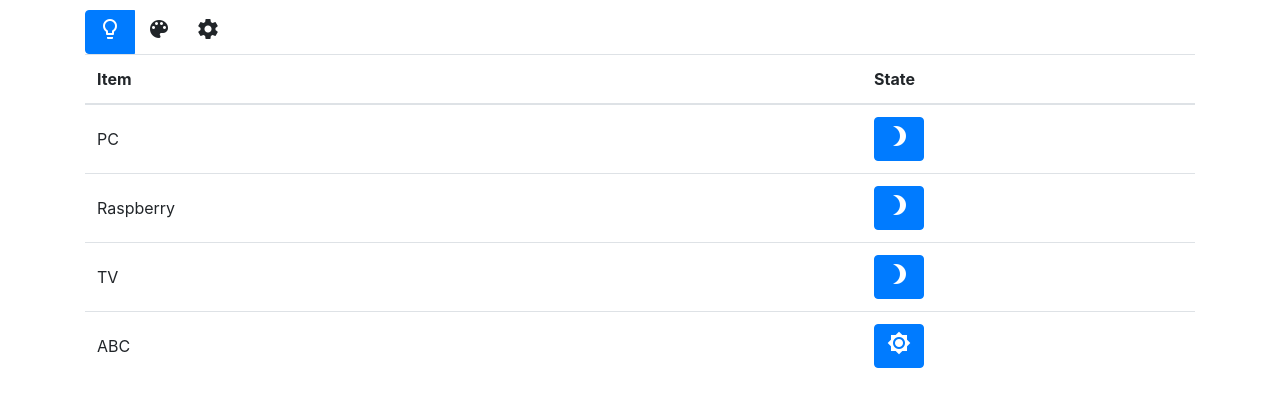
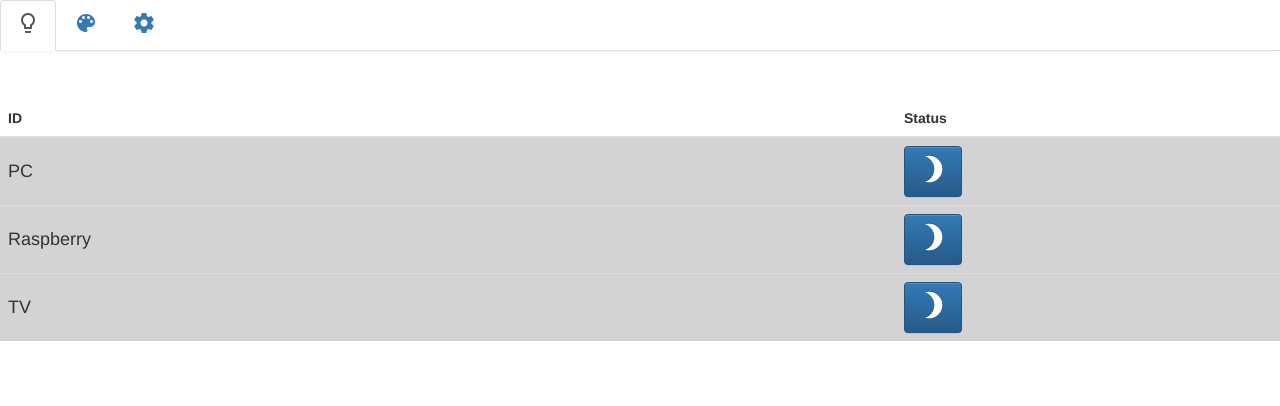
Before and after one commit to Sinnaj94/raspberry_strom, a plain HTML site: page index.html in a window 1280 px wide. Drawn offline with nearby package versions, Linux system fonts and the light colour scheme.

Commit message:
Tweaked a lot

```diff
--- /dev/null
+++ b/configuration/conf.json
@@ -0,0 +1,5 @@
+{
+    "name": ["PC", "Raspberry", "TV"],
+    "id": [45, 21, 12],
+    "state": [false,false,false]
+}
--- a/index.html
+++ b/index.html
@@ -23,31 +23,39 @@
 
 </head>
 <body>
-        <div class="container main-container">
-            <div class="btn-group btn-group-justified btn-top" role="group" aria-label="...">
-                <div class="btn-group" role="topswitch">
-                    <button type="button" class="btn btn-primary"><i class="material-icons">lightbulb_outline</i></button>
-                </div>
-                <div class="btn-group" role="topswitch">
-                    <button type="button" class="btn btn-default"><i class="material-icons">color_lens</i></button>
-                </div>
-                <div class="btn-group" role="topswitch">
-                    <button type="button" class="btn btn-default"><i class="material-icons">settings</i></button>
+    <header>
+
+        <div class="navbar navbar-default navbar-fixed-top">
+            <div class="container">
+                <nav class="nav nav-tabs navbar-fixed-top my-navbar">
+                    <li role="presentation" class="active"><a href="#pageone"><i class="material-icons">lightbulb_outline</i></a></li>
+                    <li role="presentation"><a href="#pagetwo"><i class="material-icons">color_lens</i></a></li>
+                    <li role="presentation"><a href="#pagethree"><i class="material-icons">settings</i></a></li>
+                </nav>
             </div>
         </div>
-
+    </header>
+    <div class="main-container">
+        <div class="page" id="pageone">
             <table class="table">
                 <thead>
                     <tr>
-                        <th class="item-tab">Item</th>
-                        <th>State</th>
+                        <th class="item-tab">ID</th>
+                        <th>Status</th>
                     </tr>
                 </thead>
-                <tbody id="insert_here">
-
-                </tbody>
+                <tbody id="insert_here"></tbody>
             </table>
         </div>
+        <div class="page" id="pagetwo">
+            <h3>Hier kommt der Color Code rein</h3>
+        </div>
+        <div class="page" id="pagethree">
+            <h3>Settings</h3>
+        </div>
+
+    </div>
+
         <!-- Bootstrap core JavaScript
         ================================================== -->
         <!-- Placed at the end of the document so the pages load faster -->
--- a/scripts/generate.js
+++ b/scripts/generate.js
@@ -2,9 +2,23 @@ var device_list =[];
 $(document).ready(function(){
 	//Configure Devices
 	configureDevices();
+	$( document ).on( 'click', '.my-navbar li', function ( e ) {
+    $( this ).addClass( 'active' ).siblings().removeClass( 'active' );
+} );
+
+});
+//ADDS A DEVICE WITH A CURRENT STATE
+function addDevice(name,id,state){
+	device_list.push({name,id,state});
+	console.log(device_list);
+}
+function configureDevices(){
+	readJSON();
+}
+function insertDevices(){
 	//Insert the right ID's
 	for(var i = 0; i < device_list.length; i++){
-		var to_insert = '<tr id="row_'+i+'"><td class="align-middle-table" id="device"><span id="item_' + i + '"></span></td><td class="align-middle-table"><div class="btn-group on-off-button-group" id="buttongroup_' + i + '" role="onoffswitch"><button type="button" class="btn btn-primary" id="button_on_'+i+'"><i class="material-icons" id="icon_button_'+i+'"></i></button></div></td></tr><!--for-schleife ende-->'
+		var to_insert = '<tr id="row_'+i+'"><td class="align-middle-table"><span id="item_' + i + '"></span></td><td class="align-middle-table"><div class="btn-group on-off-button-group" id="buttongroup_' + i + '" role="onoffswitch"><button type="button" class="btn btn-primary btn-with-icon btn-toggle" id="button_on_'+i+'"><i class="material-icons md-48 material-icons-animation" id="icon_button_'+i+'"></i></button></div></td></tr><!--for-schleife ende-->'
 		$('#insert_here').append(to_insert);
 		$('#item_' + i).text(device_list[i].name);
 		$('#button_on_'+i).on("click", {
@@ -13,16 +27,26 @@ $(document).ready(function(){
 		//Setting first button icon
 		initButtonIcon(i,device_list[i].state);
 	}
-});
-//ADDS A DEVICE WITH A CURRENT STATE
-function addDevice(name,id,state){
-	device_list.push({name,id,state});
 }
-function configureDevices(){
-	addDevice("PC",1,false);
-	addDevice("Raspberry",2,false);
-	addDevice("TV",3,false);
-	addDevice("ABC",3,true);
+function readJSON(){
+	//start ajax request
+	$.ajax({
+		url: "../raspberry_strom/configuration/conf.json",
+        //force to handle it as text
+        dataType: "text",
+        success: function(data) {
+			//data downloaded so we call parseJSON function
+        	//and pass downloaded data
+        	var json = $.parseJSON(data);
+        	//now json variable contains data in json format
+			//let's display a few items
+			for(var i = 0; i < json.name.length; i++){
+				console.log(json.name[i]);
+				addDevice(json.name[i],json.id[i],json.state[i]);
+			}
+			insertDevices();
+        }
+    });
 }
 function turnOff(event){
 	var id=event.data.current_id;
@@ -39,22 +63,33 @@ function setButtonIcon(id,on){
 	animateButtonChange(id,on);
 	//$("#icon_button_"+id).text(text);
 }
+
 function initButtonIcon(id,on){
 	var text;
-	on ? text = "brightness_7":text = "brightness_3";
+	on ? text = "wb_sunny":text = "brightness_3";
 	var id_name = "#icon_button_"+id;
 	$(id_name).text(text);
+	var id_td = "#row_"+id;
+	var color;
+	on ? color = 'white': color='lightgray';
+	$(id_td).css('background-color',color);
 }
 function animateButtonChange(id,on){
+	var distance = '15px';
 	var id_name = "#icon_button_"+id;
+	var row_name = '#row_'+id;
+
 	$(id_name).animate({
-		opacity:0
-	},200,function(){
+		top:distance,
+    	opacity:0,
+	},150,function(){
 		initButtonIcon(id,on);
+		$(id_name).css('top','-'+distance);
 	})
 	$(id_name).animate({
-		opacity:1
-	},200)
+		top:'0px',
+    	opacity:1,
+	},150)
 
 }
 function switchState(id){
--- a/styles/stylesheet.css
+++ b/styles/stylesheet.css
@@ -3,27 +3,25 @@
 body,
 html {
     height: 100%;
+    overflow: hidden;
 }
 
 div.wrap {
     height: 100%;
-    overflow: hidden;
 }
 
 body {
-    overflow: hidden;
+
 }
 
 .main-container {
-    margin-top: 10px;
+    margin-top: 50px;
     width: 100%;
     height: 100%;
 }
 td
 {
-    vertical-align: middle;
-    height: 50px;
-    width:50px;
+    font-size: 18px;
 }
 
 #cssTable td
@@ -48,3 +46,19 @@ td
     position:absolute;
     bottom:10px;
 }
+
+.material-icons-animation{
+    position:relative;
+}
+
+.material-icons.md-48 { font-size: 32px; }
+
+.my-navbar{
+    background-color:white;
+    margin-bottom:20px;
+}
+
+.page{
+    padding-top:50px;
+    height:100%;
+}
```
Lines whose indentation alone changed are shown as unchanged.
